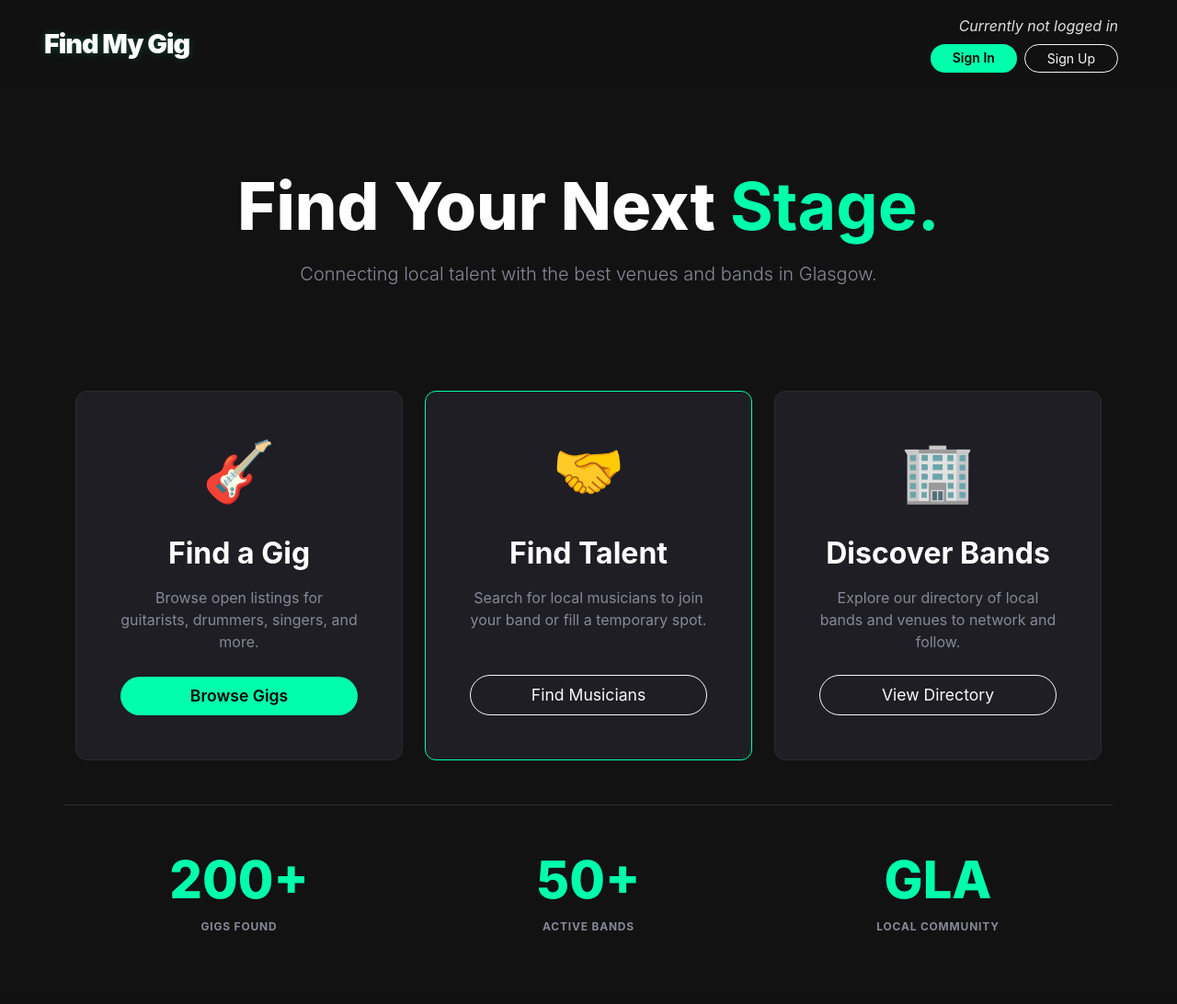
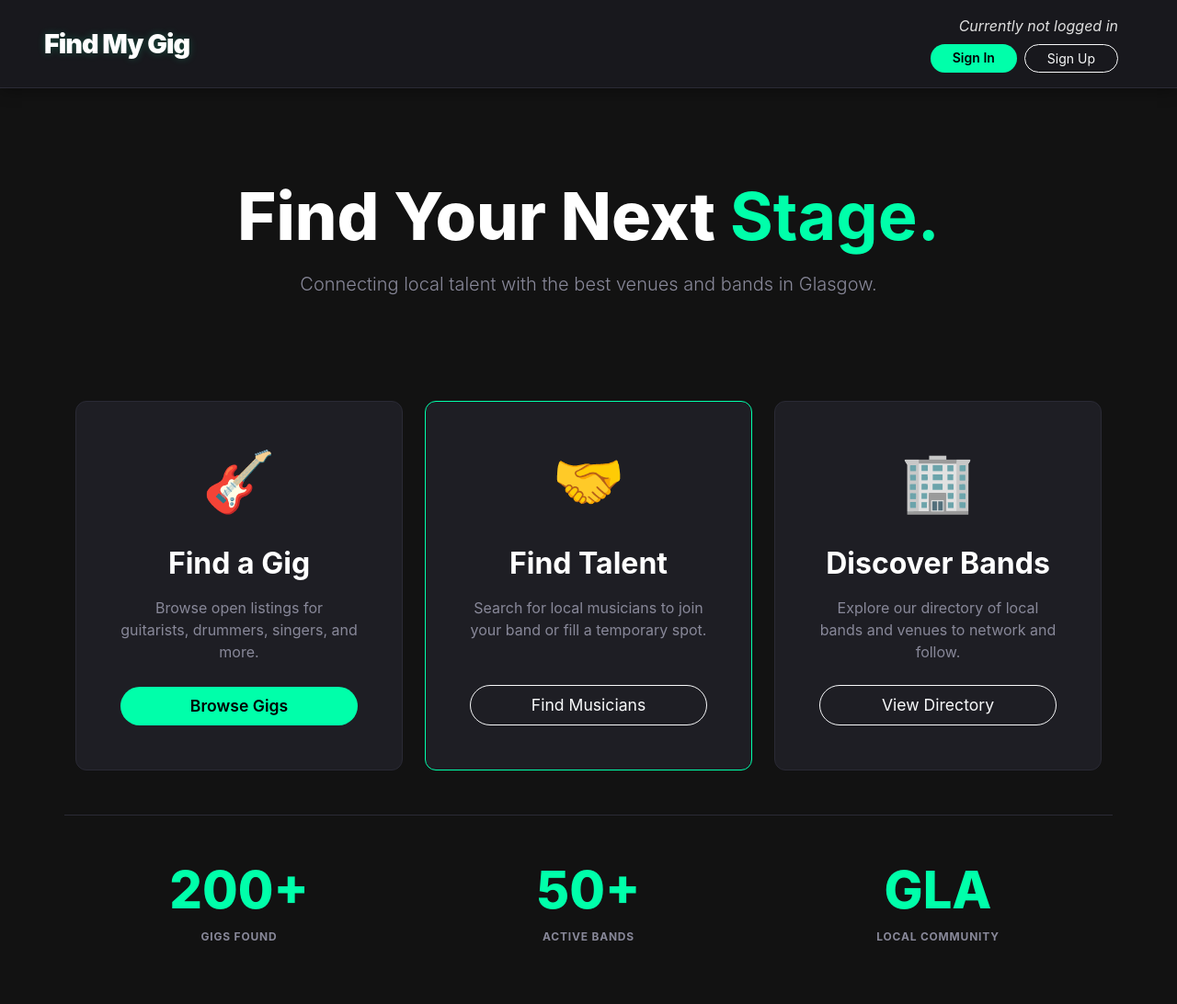
Before and after one commit to yehorm14/Find_My_Gig, a Django app: page / in a window 1280 px wide. Shown: the whole page at 92% size. Before the commit the page ends 1012 px from the top, so only its background shows below. Run offline with Django 4.2, Linux system fonts and the light colour scheme.

Commit message:
Base Header and some small fixes

```diff
--- a/static/find_my_gig/css/style.css
+++ b/static/find_my_gig/css/style.css
@@ -25,15 +25,8 @@ body {
     color: var(--text-main);
     min-height: 100vh;
     margin: 0;
-    padding-top: 85px;
     font-family: -apple-system, BlinkMacSystemFont, "Segoe UI", Roboto, sans-serif;
 }
-
-.fixed-top {
-    backdrop-filter: blur(10px);
-    background-color: rgba(18, 18, 18, 0.9) !important;
-}
-
 
 /* ==========================================================================
    2. TYPOGRAPHY & UTILITIES
@@ -314,3 +307,13 @@ body {
     color: var(--neon-red);
     border-color: var(--neon-red);
 }
+
+/* ==========================================================================
+   8. NAVBAR & HEADER
+   ========================================================================== */
+.custom-navbar {
+    background-color: #18181d; /* A dark charcoal gray, slightly lighter than the body */
+    border-bottom: 1px solid var(--border-dim); /* A subtle border to separate it from the page */
+    box-shadow: 0 4px 15px rgba(0, 0, 0, 0.3); /* Adds a very soft drop shadow */
+    margin-top: 0; /* Ensures it sits exactly at the top edge */
+}
--- a/templates/gigs/band_detail.html
+++ b/templates/gigs/band_detail.html
@@ -9,8 +9,8 @@
 <div class="container mt-5 px-4 px-md-5">
 
     <nav aria-label="breadcrumb" class="mb-4">
-        <a href="{% url 'gigs:gig_listings' %}" class="subtle-link d-inline-flex align-items-center">
-            ← Back to gigs
+        <a href="{% url 'gigs:bands_list' %}" class="subtle-link d-inline-flex align-items-center">
+            ← Back to bands
         </a>
     </nav>
 
--- a/templates/gigs/base.html
+++ b/templates/gigs/base.html
@@ -15,7 +15,7 @@
   <body class="{% if user.is_authenticated %}user-logged-in{% endif %}">
 
     {% block navbar %}
-    <nav class="navbar navbar-expand-lg custom-navbar py-3 fixed-top">
+    <nav class="navbar navbar-expand-lg custom-navbar py-3 mb-0">
       <div class="container-fluid px-4 px-md-5">
 
         <a class="navbar-brand site-title mb-0"
```
